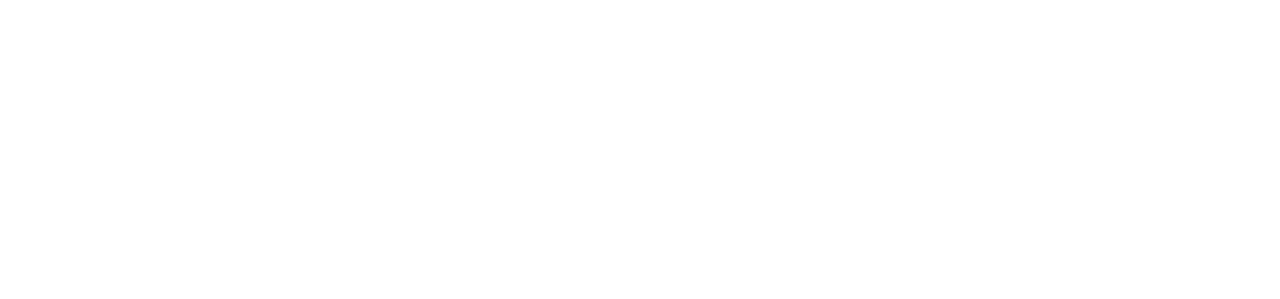
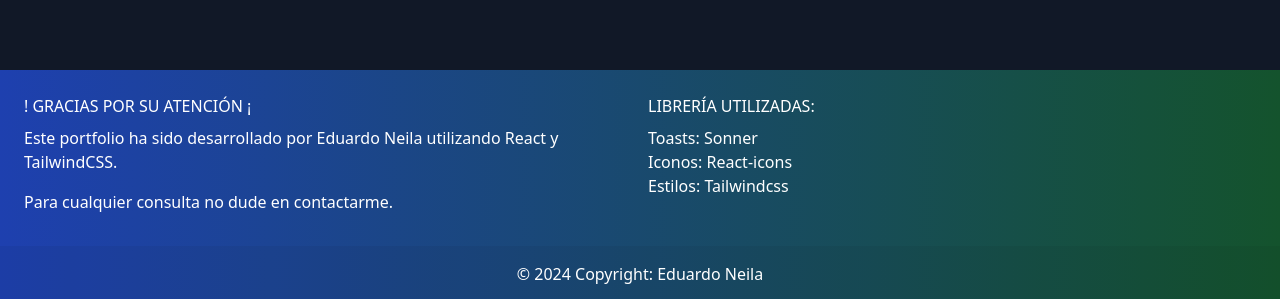
Before and after one commit to Eneilac/Portfolio-Eneila, a React (Vite) app: page / in a window 1280 px wide. Shown: the part 8326-8625 px from the top of the page. Before the commit the page ends 8316 px from the top, so only its background shows below. Built offline with nearby package versions, Linux system fonts and the light colour scheme.

Commit message:
Feat :rocket:  Add footer

```diff
--- /dev/null
+++ b/src/components/Footer.jsx
@@ -0,0 +1,43 @@
+
+const Footer = () => {
+
+    return (
+        <footer
+            className="flex flex-col items-center bg-gradient-to-r from-blue-800 via-azul-500 to-green-900 md:sticky top-0 z-10 text-white mt-20">
+            <div className="container p-6">
+                <div className="grid gap-4 lg:grid-cols-2">
+                    <div className="mb-1 md:mb-2">
+                        <h5 className="mb-2 font-medium uppercase">! Gracias por su atención ¡</h5>
+
+                        <p className="mb-4">
+                        Este portfolio ha sido desarrollado por Eduardo Neila utilizando React y TailwindCSS.
+                        </p>
+                        <p>Para cualquier consulta no dude en contactarme.</p>
+                    </div>
+
+                    <div className="mb-6 md:mb-0">
+                        <h5 className="mb-2 font-medium uppercase">Librería utilizadas:</h5>
+
+
+                        <p>
+                            Toasts: <a target="_blank" href="https://sonner.emilkowal.ski/">Sonner</a>
+                        </p>
+                        <p>
+                            Iconos: <a target="_blank" href="https://react-icons.github.io/react-icons/">React-icons</a>
+                        </p>
+                        <p>
+                            Estilos: <a target="_blank" href="https://tailwindcss.com/">Tailwindcss</a>
+                        </p>
+                    </div>
+                </div>
+            </div>
+
+            <div className="w-full bg-black/5 p-4 text-center">
+                © 2024 Copyright: Eduardo Neila
+            </div>
+        </footer>
+    )
+}
+
+
+export default Footer
--- a/src/layout/Layout.jsx
+++ b/src/layout/Layout.jsx
@@ -9,6 +9,7 @@
 import Skills from "../partials/Skills";
 import Suggests from "../partials/Suggests";
 import Training from "../partials/Training";
+import Footer from "../components/Footer";
 
 const Layout = () => {
 
@@ -50,6 +51,7 @@
             <Achievements />
             <Suggests />
             <Contact />
+            <Footer/>
 
             <div className="hidden sm:block lg:block">
                 <Networks />
```
